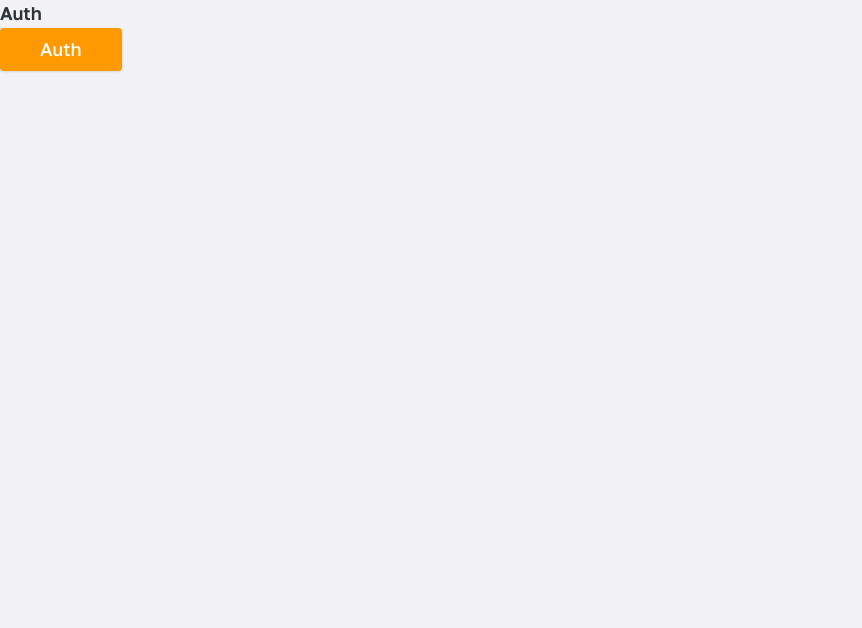
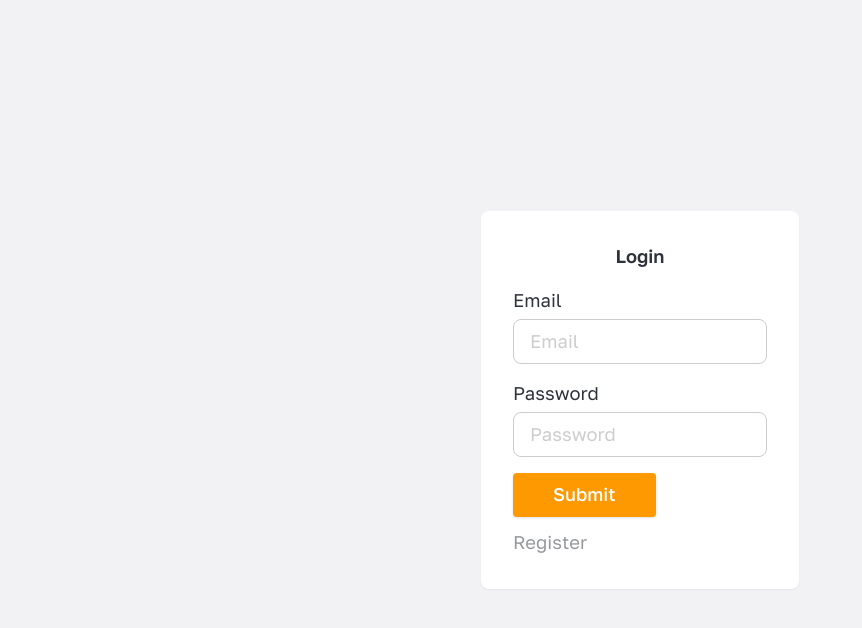
Before and after one commit to AndreyPesh/cn, a Next.js app: page /auth in a window 1280 px wide. Shown: the top 628 px of the page, without its empty margins (0-862 px from the left). Built offline with nearby package versions, Linux system fonts and the light colour scheme.

Commit message:
feat: implement auth form

```diff
--- a/src/components/screens/auth/Auth.tsx
+++ b/src/components/screens/auth/Auth.tsx
@@ -1,14 +1,96 @@
-import { FC } from 'react';
+import cn from 'clsx';
+import { FC, useState } from 'react';
+import { SubmitHandler, useForm } from 'react-hook-form';
 
 import Heading from '@/components/ui/Heading';
+import Loader from '@/components/ui/Loader';
 import Meta from '@/components/ui/Meta';
 import Button from '@/components/ui/button/Button';
+import Field from '@/components/ui/input/Field';
+
+import { IEmailPassword } from '@/store/user/user.interface';
+
+import { useActions } from '@/hooks/useActions';
+import { useAuth } from '@/hooks/useAuth';
+
+import { useAuthRedirect } from './useAuthRedirect';
+import { validEmail } from './valid-email';
 
 const Auth: FC = () => {
+	useAuthRedirect();
+	const [type, setType] = useState<'login' | 'register'>('login');
+	const { isLoading } = useAuth();
+	const { login, register } = useActions();
+
+	const {
+		register: formRegister,
+		handleSubmit,
+		formState: { errors },
+		reset,
+	} = useForm<IEmailPassword>({
+		mode: 'onChange',
+	});
+
+	const onSubmit: SubmitHandler<IEmailPassword> = data => {
+		if (type === 'login') login(data);
+		else register(data);
+
+		reset();
+	};
+
 	return (
 		<Meta title='Auth'>
-			<Heading>Auth</Heading>
-			<Button variant='orange'>Auth</Button>
+			<section className='flex h-screen'>
+				<form
+					onSubmit={handleSubmit(onSubmit)}
+					className='rounded-lg bg-white shadow-sm p-8 m-auto'
+				>
+					<Heading className='capitalize text-center mb-4'>{type}</Heading>
+					{isLoading ? (
+						<Loader />
+					) : (
+						<>
+							<Field
+								{...formRegister('email', {
+									required: 'Email is required',
+									pattern: {
+										value: validEmail,
+										message: 'Please enter a valid email',
+									},
+								})}
+								placeholder='Email'
+								error={errors.email?.message}
+							/>
+							<Field
+								{...formRegister('password', {
+									required: 'Password is required',
+									minLength: {
+										value: 6,
+										message: 'Min length must be more 6 symbols',
+									},
+								})}
+								type='password'
+								placeholder='Password'
+								error={errors.password?.message}
+							/>
+							<Button variant='orange' type='submit'>
+								Submit
+							</Button>
+							<div>
+								<button
+									className='inline-block opacity-50 mt-3'
+									type='button'
+									onClick={() =>
+										setType(type => (type === 'login' ? 'register' : 'login'))
+									}
+								>
+									{type === 'login' ? 'Register' : 'Login'}
+								</button>
+							</div>
+						</>
+					)}
+				</form>
+			</section>
 		</Meta>
 	);
 };
--- /dev/null
+++ b/src/components/screens/auth/useAuthRedirect.ts
@@ -0,0 +1,13 @@
+import { useRouter } from 'next/router';
+import { useEffect } from 'react';
+
+import { useAuth } from '@/hooks/useAuth';
+
+export const useAuthRedirect = () => {
+	const { user } = useAuth();
+	const { replace } = useRouter();
+
+	useEffect(() => {
+		if (user) replace('/');
+	}, [user]);
+};
--- /dev/null
+++ b/src/components/screens/auth/valid-email.ts
@@ -0,0 +1 @@
+export const validEmail = /^\S+@\S+\.\S+$/
--- /dev/null
+++ b/src/components/ui/Loader.tsx
@@ -0,0 +1,10 @@
+
+const Loader = () => {
+  return (
+    <div>
+      Loading
+    </div>
+  );
+};
+
+export default Loader;
--- /dev/null
+++ b/src/components/ui/input/Field.tsx
@@ -0,0 +1,47 @@
+import cn from 'clsx';
+import { forwardRef } from 'react';
+
+import { IField } from './field.interface';
+
+const Field = forwardRef<HTMLInputElement, IField>(
+	(
+		{
+			placeholder,
+			error,
+			className,
+			type = 'text',
+			style,
+			icon: Icon,
+			...rest
+		},
+		ref,
+	) => {
+		return (
+			<div className={cn('mb-4', className)} style={style}>
+				<label>
+					<span className='block mb-1'>
+						{Icon && <Icon className='mr-3' />}
+						{placeholder}
+					</span>
+					<input
+						ref={ref}
+						type={type}
+						placeholder={placeholder}
+						{...rest}
+						className={cn(
+							'px-4 py-2 w-full outline-none border border-gray border-solid transition-all focus:border-primary placeholder:text-gray rounded-lg',
+							{
+								'border-red': !!error,
+							},
+						)}
+					/>
+				</label>
+				{error && <div className={'text-red mt-1 text-sm'}>{error}</div>}
+			</div>
+		);
+	},
+);
+
+Field.displayName = 'Field';
+
+export default Field;
--- a/src/services/auth/auth.helper.ts
+++ b/src/services/auth/auth.helper.ts
@@ -21,6 +21,6 @@
 };
 
 export const saveToStorage = (data: IAuthResponse) => {
-	saveToStorage(data);
+	saveTokensStorage(data);
 	localStorage.setItem('user', JSON.stringify(data));
 };
--- a/tailwind.config.js
+++ b/tailwind.config.js
@@ -4,11 +4,13 @@
 const colors = {
   transparent: twColors.transparent,
   black: '#2E3239',
+  gray: '#CDCDCD',
   white: twColors.white,
   primary: '#FF9902',
   secondary: '#161D25',
   'bg-color': '#F2F2F5',
-  aqua: '#268697'
+  aqua: '#268697',
+  red: twColors.red[400]
 }
 
 module.exports = {
@@ -46,7 +48,7 @@
             opacity: 0,
             transform: 'scale(0.9)'
           },
-          '50%' : {
+          '50%': {
             opacity: 0.3
           },
           '100%': {
```
Also changed, not shown: src/components/ui/input/field.interface.ts (added, +8 -0 lines).
